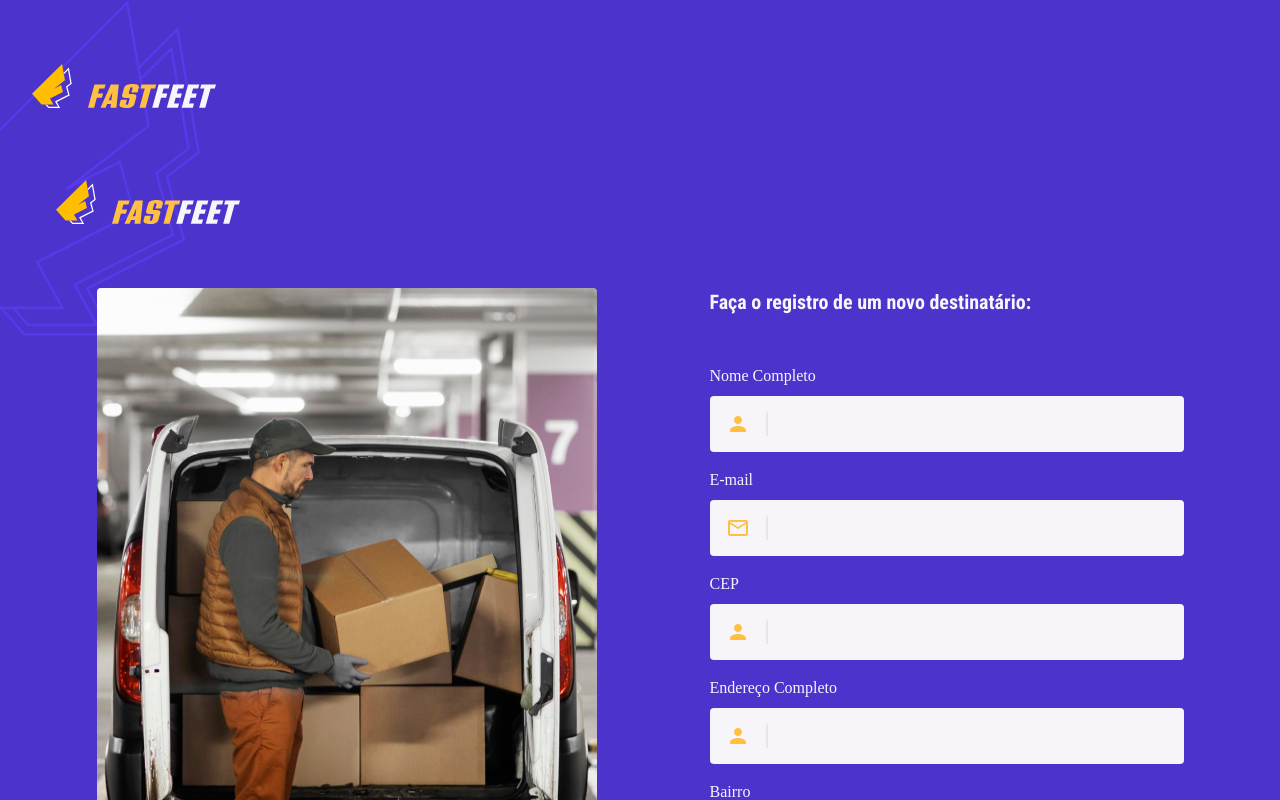
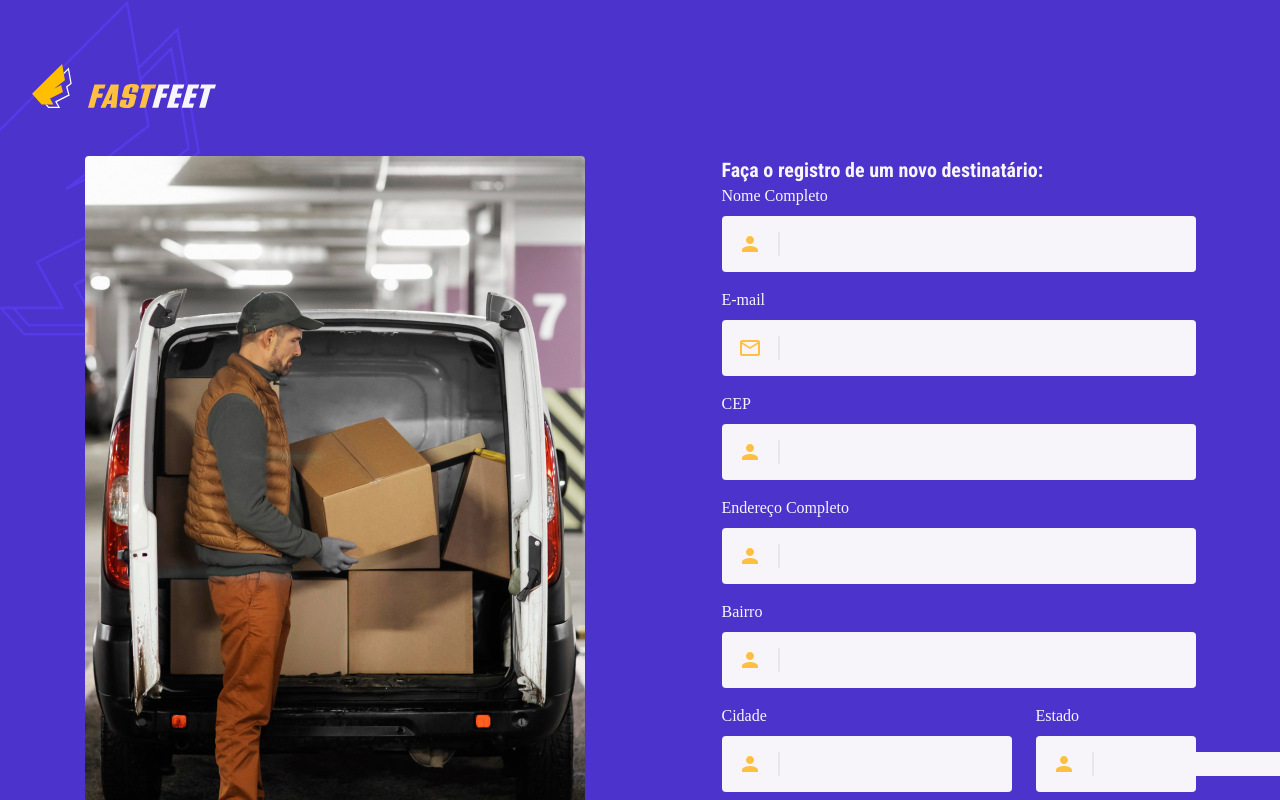
Before and after one commit to felipe-mlopes/fast-feet-, a Next.js app: page /admin/recipient in a window 1280 px wide. Shown: the top 800 px of the page. Built offline with nearby package versions, Linux system fonts and the light colour scheme; no server answers.

Commit message:
refactor: remove Header and Button components and update main, Image and div css styles

```diff
--- a/src/app/(admin)/admin/recipient/page.tsx
+++ b/src/app/(admin)/admin/recipient/page.tsx
@@ -1,32 +1,23 @@
 import Image from "next/image";
 
-import { registerRecipient } from "@/data/actions/recipients";
-
-import { Button } from "@/components/global/button";
-import { Header } from "@/components/global/header";
 import { RecipientForm } from "@/components/recipient/recipient-form";
 
 export default function Recipient() {
   return (
-    <div className="p-6 min-h-screen space-y-16">
-      <Header />
-      <main className="block lg:flex lg:justify-around lg:items-start lg:gap-8">
+    <main className="flex justify-center pb-4 lg:justify-around lg:items-start lg:gap-8">
       <Image
         src={"/img/deliveryman2.jpg"}
         alt=""
         width={1000}
         height={1500}
-          className="hidden lg:block lg:w-[500px] lg:h-[720px] lg:rounded"
+        className="hidden lg:block lg:w-[500px] lg:h-full lg:rounded"
       />
-        <div className="space-y-8 md:space-y-12 md:px-72 lg:px-0">
+      <div className="space-y-8 max-w-[80%] md:flex md:flex-col md:items-center md:gap-12  md:space-y-0 lg:block lg:max-w-full">
         <h2 className="text-xl text-gray-light">
           Faça o registro de um novo destinatário:
         </h2>
-          <RecipientForm action={registerRecipient}>
-            <Button content="Registar o destinatário" type="submit" />
-          </RecipientForm>
+        <RecipientForm />
       </div>
     </main>
-    </div>
   );
 }
```
Lines whose indentation alone changed are shown as unchanged.
